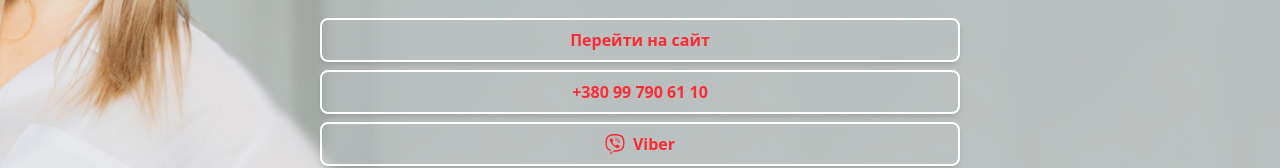
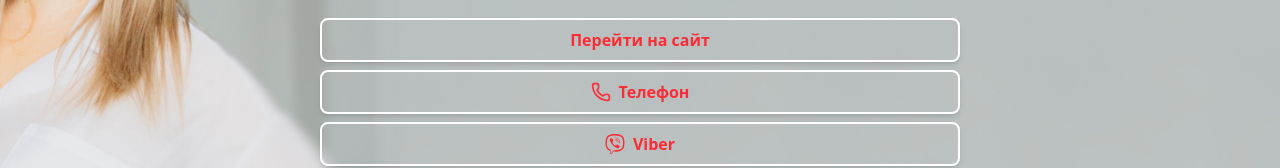
Before and after one commit to kenzay01/psychologist-site, a Next.js app: page /ru/linktree in a window 1280 px wide. Shown: the part 378-546 px from the top of the page. Built offline with nearby package versions, Linux system fonts and the light colour scheme.

Commit message:
fix linktree

```diff
--- a/app/[locale]/linktree/page.tsx
+++ b/app/[locale]/linktree/page.tsx
@@ -7,8 +7,8 @@ import Image from "next/image";
 import { useCurrentLanguage } from "@/hooks/getCurrentLanguage";
 import { useDictionary } from "@/hooks/getDictionary";
 import { Locale } from "@/i18n/config";
-import { useState } from "react";
-import { Earth } from "lucide-react";
+import { useState, useEffect } from "react";
+import { Earth, Phone } from "lucide-react";
 import { useRouter } from "next/navigation";
 import SimpleModal from "@/components/Modal/SimpleModal";
 import {
@@ -26,7 +26,29 @@ export default function LinkTree() {
   const currentLocale = useCurrentLanguage() as Locale;
   const { dict } = useDictionary(currentLocale);
   const [isMenuOpen, setIsMenuOpen] = useState(false);
+  const [isMobile, setIsMobile] = useState(false);
+  const [showPhone, setShowPhone] = useState(false);
   const router = useRouter();
+
+  useEffect(() => {
+    const checkMobile = () => {
+      setIsMobile(window.innerWidth < 768);
+    };
+
+    checkMobile();
+    window.addEventListener("resize", checkMobile);
+
+    return () => window.removeEventListener("resize", checkMobile);
+  }, []);
+
+  const handlePhoneClick = () => {
+    if (isMobile) {
+      window.location.href = "tel:+380997906110";
+    } else {
+      setShowPhone(true);
+    }
+  };
+
   const socialLinks = [
     {
       href: "https://viber.com/your_profile",
@@ -143,12 +165,15 @@ export default function LinkTree() {
               >
                 {dict?.linkTree?.to_site || "Перейти на сайт"}
               </button>
-              <a
-                href="tel:+380997906110"
+              <button
+                onClick={handlePhoneClick}
                 className="bg-transparent border-2 border-white text-red-500 px-4 py-2 rounded-lg font-semibold text-sm sm:text-base md:text-base  transition-all duration-300 flex items-center justify-center gap-2 shadow-md hover:scale-105"
               >
-                {dict?.footer.contact.phone || "+380 99 790 61 10"}
-              </a>
+                <Phone className="w-4 h-4 sm:w-5 sm:h-5" />
+                {showPhone && !isMobile
+                  ? dict?.footer.contact.phone || "+380 99 790 61 10"
+                  : dict?.linkTree?.phone || "Телефон"}
+              </button>
               {socialLinks.map((link) => (
                 <a
                   key={link.label}
@@ -167,7 +192,7 @@ export default function LinkTree() {
               className="bg-transparent border-2 border-white text-red-500 px-4 py-2 rounded-lg font-semibold text-sm sm:text-base md:text-base  transition-all duration-300 flex items-center justify-center gap-2 shadow-md mt-4 uppercase"
               onClick={() => setIsMenuOpen(true)}
             >
-              {dict?.linkTree?.cta || "Зв’язатися"}
+              {dict?.linkTree?.cta || "Зв'язатися"}
             </button>
           </div>
         </div>
--- a/i18n/locales/ru.json
+++ b/i18n/locales/ru.json
@@ -560,7 +560,8 @@
     "title": "Александра Алексюк",
     "subtitle": "Психолог-сексолог, супервизор",
     "cta": "Связаться",
-    "to_site": "Перейти на сайт"
+    "to_site": "Перейти на сайт",
+    "phone": "Телефон"
   },
   "blogs": {
     "title": "Блог",
--- a/i18n/locales/uk.json
+++ b/i18n/locales/uk.json
@@ -560,7 +560,8 @@
     "title": "Олександра Алексюк",
     "subtitle": "Психолог-сексолог, супервізор",
     "cta": "Зв’язатися",
-    "to_site": "Перейти на сайт"
+    "to_site": "Перейти на сайт",
+    "phone": "Телефон"
   },
   "blogs": {
     "title": "Блог",
```
